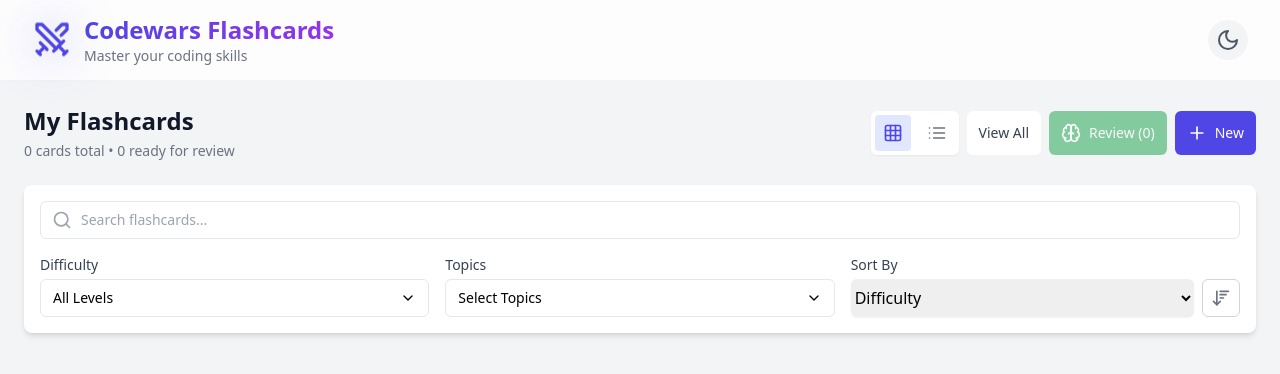
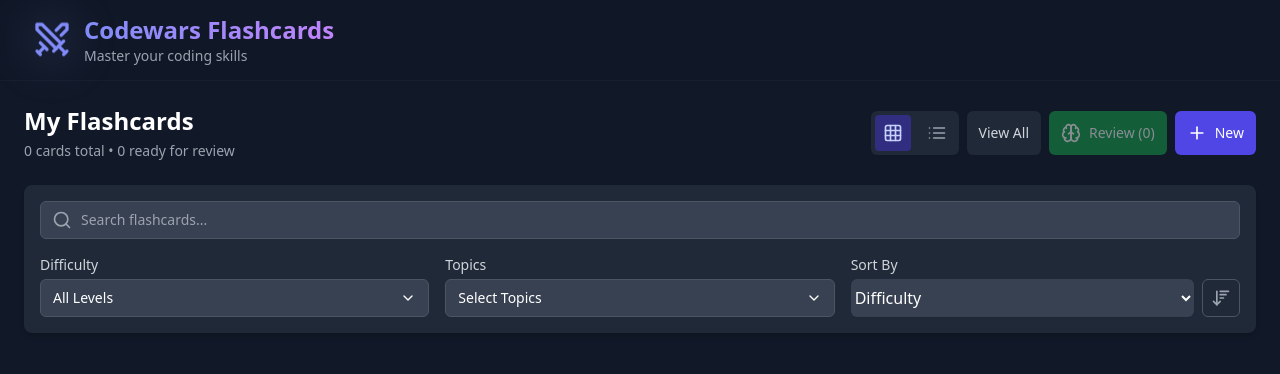
Before and after one commit to abuyork/Flashcards, a React app: page / in a window 1280 px wide. Shown: the top 374 px of the page. Built offline with nearby package versions, Linux system fonts and the light colour scheme; the HTML template or start-up script is replaced by a standard one.

Commit message:
Light Theme Deleted

```diff
--- a/src/App.tsx
+++ b/src/App.tsx
@@ -13,7 +13,7 @@
   const [isEditorOpen, setIsEditorOpen] = useState(false);
   const [isReviewMode, setIsReviewMode] = useState(false);
   const [editingCard, setEditingCard] = useState<Flashcard | undefined>();
-  const { darkMode, viewMode, setViewMode } = useStore();
+  const { viewMode, setViewMode } = useStore();
   const flashcards = useStore((state) => state.flashcards);
 
   const [showAllCards, setShowAllCards] = useState(false);
@@ -42,8 +42,8 @@
   };
 
   return (
-    <div className={darkMode ? 'dark' : ''}>
-      <div className="min-h-screen bg-gray-100 dark:bg-gray-900">
+    <div className="dark">
+      <div className="min-h-screen bg-gray-900">
         <Header />
 
         <main className="max-w-7xl mx-auto px-2 sm:px-4 lg:px-6 py-4 sm:py-6">
--- a/src/components/AllFlashcards.tsx
+++ b/src/components/AllFlashcards.tsx
@@ -1,4 +1,3 @@
-import React from 'react';
 import { format } from 'date-fns';
 import { Edit, Trash2 } from 'lucide-react';
 import { useStore } from '../store/useStore';
--- a/src/components/FlashcardEditor.tsx
+++ b/src/components/FlashcardEditor.tsx
@@ -154,7 +154,7 @@
                       value={formData.solution}
                       onChange={(value) => setFormData({ ...formData, solution: value || '' })}
                       language="javascript"
-                      theme={useStore.getState().darkMode ? 'vs-dark' : 'light'}
+                      theme="vs-dark"
                       options={{
                         minimap: { enabled: false },
                         scrollBeyondLastLine: false,
--- a/src/components/Header.tsx
+++ b/src/components/Header.tsx
@@ -1,38 +1,24 @@
-import { Moon, Sun, Swords } from 'lucide-react';
-import { useStore } from '../store/useStore';
+import { Swords } from 'lucide-react';
 
 export function Header() {
-  const { darkMode, toggleDarkMode } = useStore();
-
   return (
-    <header className="sticky top-0 z-50 backdrop-blur-lg bg-white/80 dark:bg-gray-900/80 border-b border-gray-200/50 dark:border-gray-800/50">
+    <header className="sticky top-0 z-50 backdrop-blur-lg bg-gray-900/80 border-b border-gray-800/50">
       <div className="max-w-7xl mx-auto px-4 sm:px-6 lg:px-8">
         <div className="flex justify-between items-center h-16 sm:h-20">
           <div className="flex items-center space-x-3">
             <div className="relative">
-              <Swords className="h-8 w-8 sm:h-10 sm:w-10 text-indigo-600 dark:text-indigo-400 float-animation" />
-              <div className="absolute inset-0 bg-indigo-600/20 dark:bg-indigo-400/20 blur-xl rounded-full" />
+              <Swords className="h-8 w-8 sm:h-10 sm:w-10 text-indigo-400 float-animation" />
+              <div className="absolute inset-0 bg-indigo-400/20 blur-xl rounded-full" />
             </div>
             <div>
-              <h1 className="text-xl sm:text-2xl font-bold bg-clip-text text-transparent bg-gradient-to-r from-indigo-600 to-purple-600 dark:from-indigo-400 dark:to-purple-400">
+              <h1 className="text-xl sm:text-2xl font-bold bg-clip-text text-transparent bg-gradient-to-r from-indigo-400 to-purple-400">
                 Codewars Flashcards
               </h1>
-              <p className="text-sm text-gray-500 dark:text-gray-400">
+              <p className="text-sm text-gray-400">
                 Master your coding skills
               </p>
             </div>
           </div>
-
-          <button
-            onClick={toggleDarkMode}
-            className="p-2 rounded-full bg-gray-100 dark:bg-gray-800 text-gray-600 dark:text-gray-300 hover:bg-gray-200 dark:hover:bg-gray-700 transition-all duration-300 hover:rotate-12"
-          >
-            {darkMode ? (
-              <Sun className="h-5 w-5 sm:h-6 sm:w-6" />
-            ) : (
-              <Moon className="h-5 w-5 sm:h-6 sm:w-6" />
-            )}
-          </button>
         </div>
       </div>
     </header>
--- a/src/index.css
+++ b/src/index.css
@@ -4,7 +4,7 @@
 
 @layer base {
   :root {
-    color-scheme: light dark;
+    color-scheme: dark;
   }
 }
 
@@ -84,10 +84,6 @@
 }
 
 ::-webkit-scrollbar-thumb {
-  background: #cbd5e1;
+  background: #475569;
   border-radius: 4px;
 }
-
-.dark ::-webkit-scrollbar-thumb {
-  background: #475569;
-}
--- a/src/store/useStore.ts
+++ b/src/store/useStore.ts
@@ -6,13 +6,11 @@
 interface State {
   flashcards: Flashcard[];
   filters: FlashcardFilters;
-  darkMode: boolean;
   viewMode: 'grid' | 'list' | 'all';
   addFlashcard: (flashcard: Omit<Flashcard, 'id' | 'created' | 'updated'>) => void;
   updateFlashcard: (id: string, updates: Partial<Flashcard>) => void;
   deleteFlashcard: (id: string) => void;
   updateFilters: (filters: Partial<FlashcardFilters>) => void;
-  toggleDarkMode: () => void;
   setViewMode: (mode: 'grid' | 'list' | 'all') => void;
   reviewFlashcard: (id: string, score: number) => void;
 }
@@ -39,7 +37,6 @@
         sortBy: 'difficulty',
         sortOrder: 'desc',
       },
-      darkMode: false,
       viewMode: 'grid',
 
       addFlashcard: (flashcard) =>
@@ -75,11 +72,6 @@
       updateFilters: (filters) =>
         set((state) => ({
           filters: { ...state.filters, ...filters },
-        })),
-
-      toggleDarkMode: () =>
-        set((state) => ({
-          darkMode: !state.darkMode,
         })),
 
       setViewMode: (mode) =>
```
